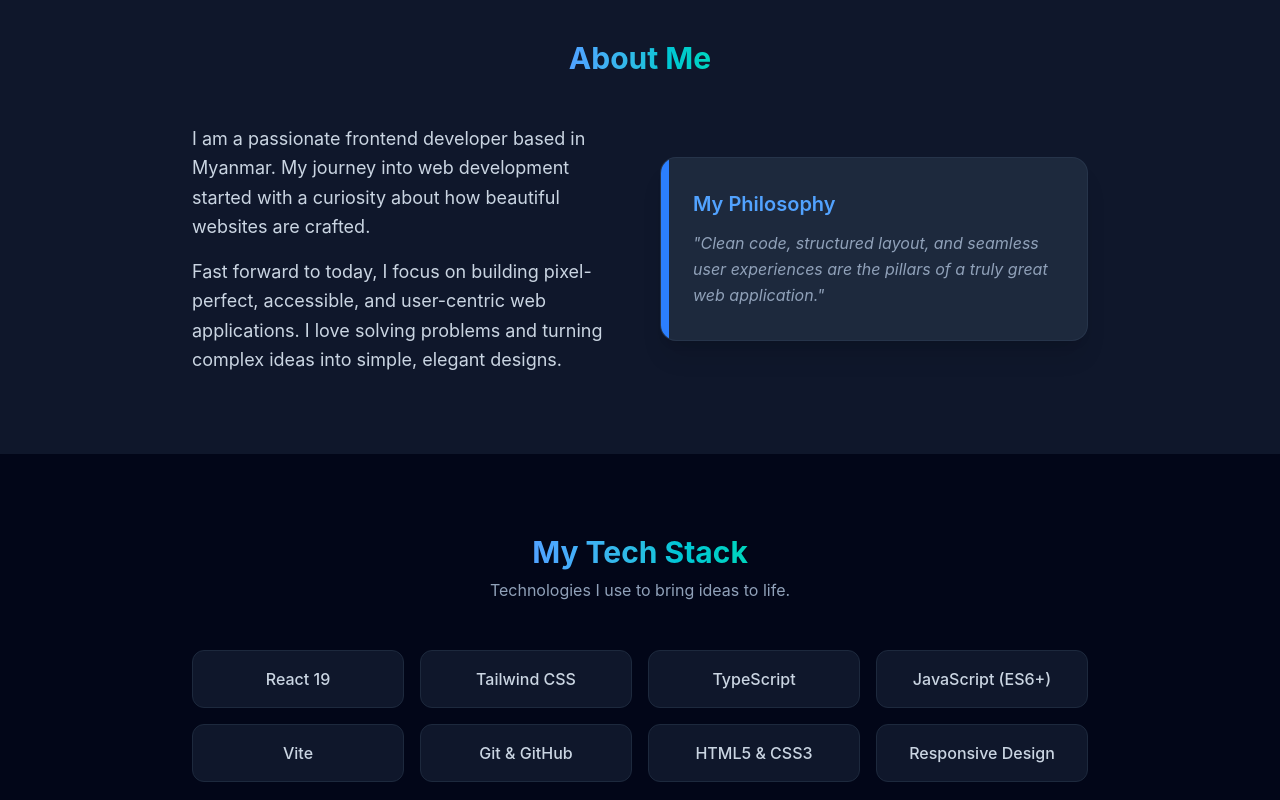
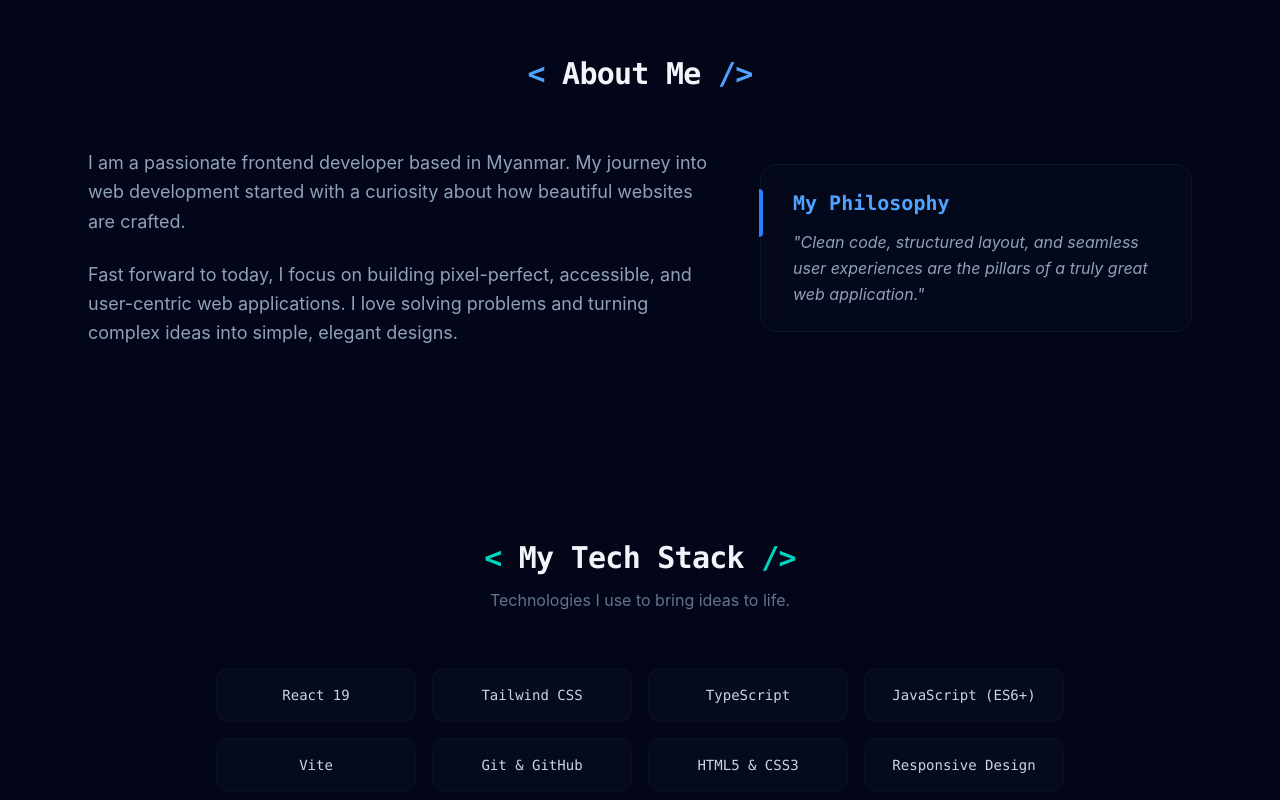
Before and after one commit to paingzinyemaung/my-portfolio, a React (Vite) app: page / in a window 1280 px wide. Shown: the part 840-1640 px from the top of the page. Built offline with nearby package versions, Linux system fonts and the light colour scheme.

Commit message:
updated: about and skills page

```diff
--- a/src/components/About.tsx
+++ b/src/components/About.tsx
@@ -1,16 +1,18 @@
 export default function About() {
   return (
-    <section id="about" className="py-20 bg-slate-900 text-white px-6">
-      <div className="max-w-4xl mx-auto">
-        <div className="text-center mb-12">
-          <h2 className="text-3xl font-bold bg-linear-to-r from-blue-400 to-teal-400 bg-clip-text text-transparent inline-block">
-            About Me
-          </h2>
-        </div>
+    <section
+      id="about"
+      className="scroll-mt-24 py-24 bg-slate-950 text-white relative"
+    >
+      <div className="max-w-6xl mx-auto px-6">
+        <h2 className="text-3xl font-bold font-mono text-center mb-14 text-slate-100 tracking-tight">
+          <span className="text-blue-400">&lt;</span> About Me{' '}
+          <span className="text-blue-400">/&gt;</span>
+        </h2>
 
-        <div className="grid md:grid-cols-2 gap-10 items-center">
-          {/* ဘယ်ဘက်ခြမ်း - မိတ်ဆက်စာသား */}
-          <div className="text-slate-300 space-y-4 text-lg leading-relaxed">
+        <div className="grid grid-cols-1 lg:grid-cols-12 gap-12 items-center">
+          {/* Main Paragraphs */}
+          <div className="lg:col-span-7 space-y-6 text-slate-400 text-base sm:text-lg leading-relaxed">
             <p>
               I am a passionate frontend developer based in Myanmar. My journey
               into web development started with a curiosity about how beautiful
@@ -23,13 +25,13 @@ export default function About() {
             </p>
           </div>
 
-          {/* ညာဘက်ခြမ်း - ခံယူချက် Box လေး */}
-          <div className="bg-slate-800 p-8 rounded-2xl border border-slate-700/50 shadow-xl relative overflow-hidden group">
-            <div className="absolute top-0 left-0 w-2 h-full bg-blue-500"></div>
-            <h3 className="text-xl font-semibold mb-3 text-blue-400">
+          {/* Philosophy Card */}
+          <div className="lg:col-span-5 bg-slate-900/20 border border-slate-900/80 p-6 rounded-2xl backdrop-blur-md relative group">
+            <div className="absolute -left-0.5 top-6 w-1 h-12 bg-blue-500 rounded-r-md"></div>
+            <h3 className="text-xl font-bold text-blue-400 mb-3 font-mono pl-2">
               My Philosophy
             </h3>
-            <p className="text-slate-400 text-base italic leading-relaxed">
+            <p className="text-slate-400 italic text-sm sm:text-base pl-2 leading-relaxed">
               "Clean code, structured layout, and seamless user experiences are
               the pillars of a truly great web application."
             </p>
--- a/src/components/Skills.tsx
+++ b/src/components/Skills.tsx
@@ -1,37 +1,37 @@
 export default function Skills() {
-  const skills = [
-    'React 19',
-    'Tailwind CSS',
-    'TypeScript',
-    'JavaScript (ES6+)',
-    'Vite',
-    'Git & GitHub',
-    'HTML5 & CSS3',
-    'Responsive Design',
-  ];
-
   return (
-    <section id="skills" className="py-20 bg-slate-950 text-white px-6">
-      <div className="max-w-4xl mx-auto">
-        <div className="text-center mb-12">
-          <h2 className="text-3xl font-bold bg-linear-to-r from-blue-400 to-teal-400 bg-clip-text text-transparent inline-block">
-            My Tech Stack
+    <section
+      id="skills"
+      className="scroll-mt-24 py-24 bg-slate-950 text-white relative"
+    >
+      <div className="max-w-4xl mx-auto px-6 text-center">
+        <div className="mb-14">
+          <h2 className="text-3xl font-bold font-mono mb-3 text-slate-100 tracking-tight">
+            <span className="text-teal-400">&lt;</span> My Tech Stack{' '}
+            <span className="text-teal-400">/&gt;</span>
           </h2>
-          <p className="text-slate-400 mt-2">
+          <p className="text-slate-500 text-sm sm:text-base">
             Technologies I use to bring ideas to life.
           </p>
         </div>
 
-        {/* Responsive Grid System */}
-        <div className="grid grid-cols-2 sm:grid-cols-3 md:grid-cols-4 gap-4">
-          {skills.map((skill, index) => (
+        {/* Skills Grid */}
+        <div className="grid grid-cols-2 sm:grid-cols-4 gap-4 font-mono text-sm">
+          {[
+            'React 19',
+            'Tailwind CSS',
+            'TypeScript',
+            'JavaScript (ES6+)',
+            'Vite',
+            'Git & GitHub',
+            'HTML5 & CSS3',
+            'Responsive Design',
+          ].map((skill) => (
             <div
-              key={index}
-              className="bg-slate-900 border border-slate-800 p-4 rounded-xl text-center hover:border-blue-500/50 hover:bg-slate-900/50 transition duration-300 group"
+              key={skill}
+              className="bg-slate-900/30 border border-slate-900/60 p-4 rounded-xl text-slate-300 hover:text-teal-400 hover:border-teal-500/40 transition-all duration-300 shadow-sm cursor-default"
             >
-              <p className="text-slate-300 font-medium group-hover:text-blue-400 transition">
-                {skill}
-              </p>
+              {skill}
             </div>
           ))}
         </div>
```
